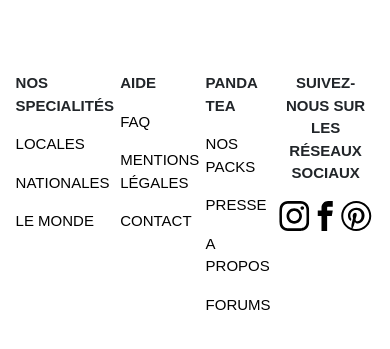
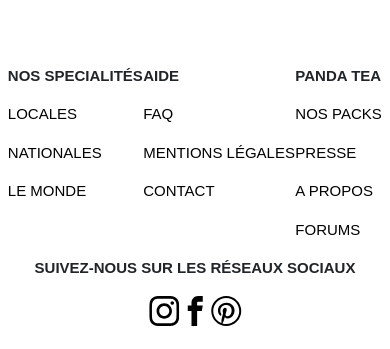
Before and after one commit to TeamAnguleurs/Boulangerie, an Angular app: page / in a window 390 px wide. Shown: the part 1381-1730 px from the top of the page. Built offline with nearby package versions, Linux system fonts and the light colour scheme.

Commit message:
Petits modifs finales (challah)

```diff
--- a/src/app/app.component.css
+++ b/src/app/app.component.css
@@ -31,14 +31,12 @@
     padding: 0;
 }
 
-/* /FOOTER/ */
-
+/* /----------footer----------/ */
 .footer-grid {
-
     display: grid;
     grid-template-columns: 4;
     grid-template-rows: 1;
-    padding: 4%;
+    padding: 2%;
 }
 
 .specialites {
@@ -74,3 +72,15 @@
     color: black;
     text-decoration: none;
 }
+
+@media (max-width: 1200px) {
+
+    .footer-grid {
+        grid-template-columns: 3;
+    }
+
+    .reseaux {
+        grid-column: 1 / 4;
+        grid-row: 2;
+    }
+}
--- a/src/app/app.component.html
+++ b/src/app/app.component.html
@@ -21,7 +21,7 @@
                 <a class="nav-link" routerLink="apropos" id="menu-propos">A propos</a>
               </li>
               <li class="nav-item">
-                <a class="nav-link" routerLink="forums" id="menu-forums">Forums</a>
+                <a class="nav-link" routerLink="forum" id="menu-forums">Forums</a>
               </li>
               <li class="nav-item">
                 <a class="nav-link" routerLink="contact" id="menu-contact">Contact</a>
--- a/src/index.html
+++ b/src/index.html
@@ -2,14 +2,18 @@
 <html lang="en">
 <head>
   <meta charset="utf-8">
-  <title>NgBoulangerieApp</title>
+  <title>Accueil</title>
   <base href="/">
   <meta name="viewport" content="width=device-width, initial-scale=1">
-  <link rel="icon" type="image/x-icon" href="favicon.ico">
-  <link rel="stylesheet" href="https://cdn.jsdelivr.net/npm/bootstrap@5.1.3/dist/css/bootstrap.min.css">
-  <script defer src="https://cdn.jsdelivr.net/npm/bootstrap@5.1.3/dist/js/bootstrap.min.js"></script>
+  <link rel="icon" href="../../assets/img/compte-panda-tea.svg">
+<!-- CSS only -->
+<link href="https://cdn.jsdelivr.net/npm/bootstrap@5.2.0/dist/css/bootstrap.min.css" rel="stylesheet" integrity="sha384-gH2yIJqKdNHPEq0n4Mqa/HGKIhSkIHeL5AyhkYV8i59U5AR6csBvApHHNl/vI1Bx" crossorigin="anonymous">
+  <!-- JavaScript Bundle with Popper -->
+  <script defer src="https://cdn.jsdelivr.net/npm/bootstrap@5.2.0/dist/js/bootstrap.bundle.min.js" integrity="sha384-A3rJD856KowSb7dwlZdYEkO39Gagi7vIsF0jrRAoQmDKKtQBHUuLZ9AsSv4jD4Xa" crossorigin="anonymous"></script>
 </head>
 <body>
   <app-root></app-root>
+
+
 </body>
 </html>
```
